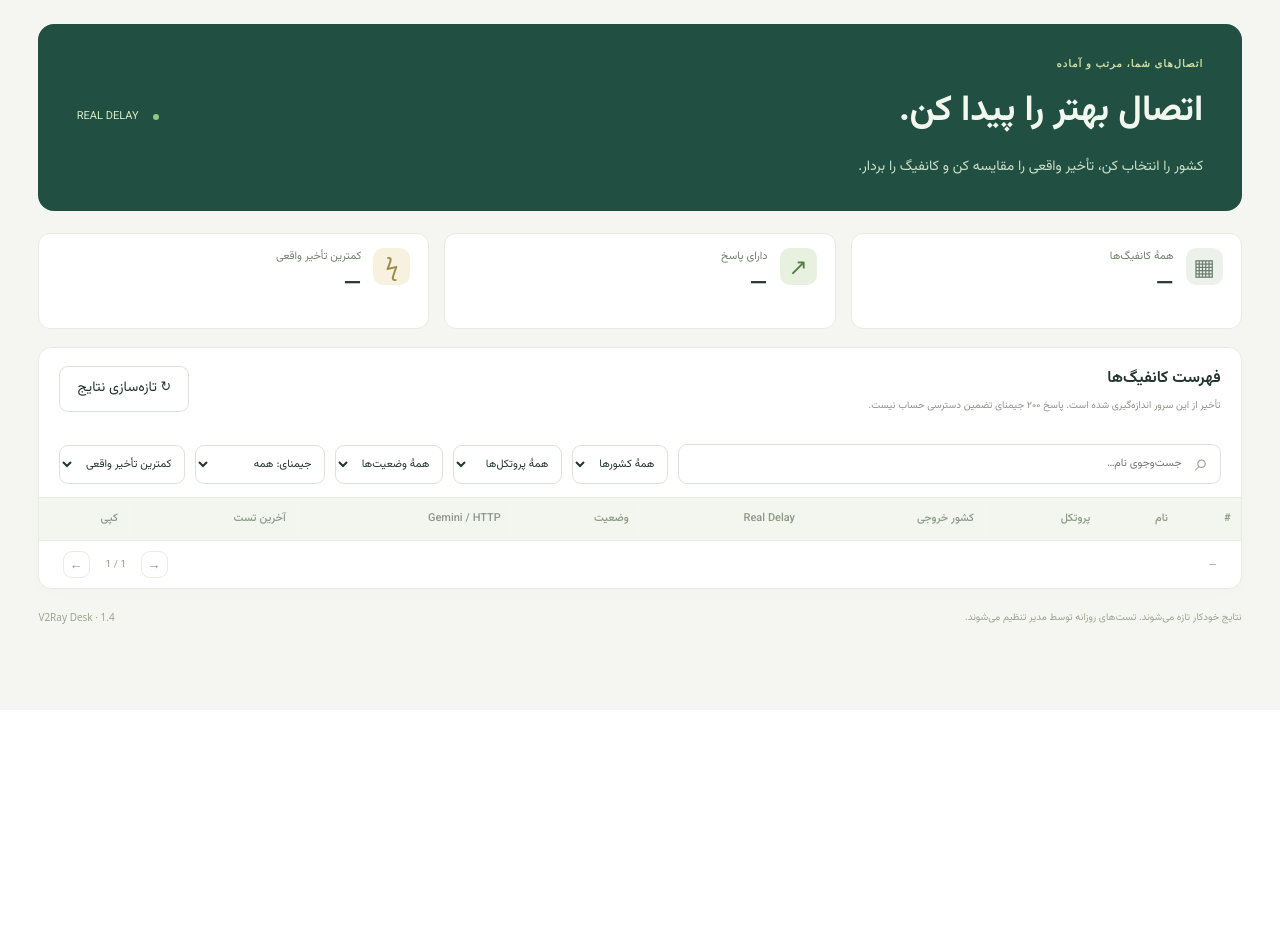
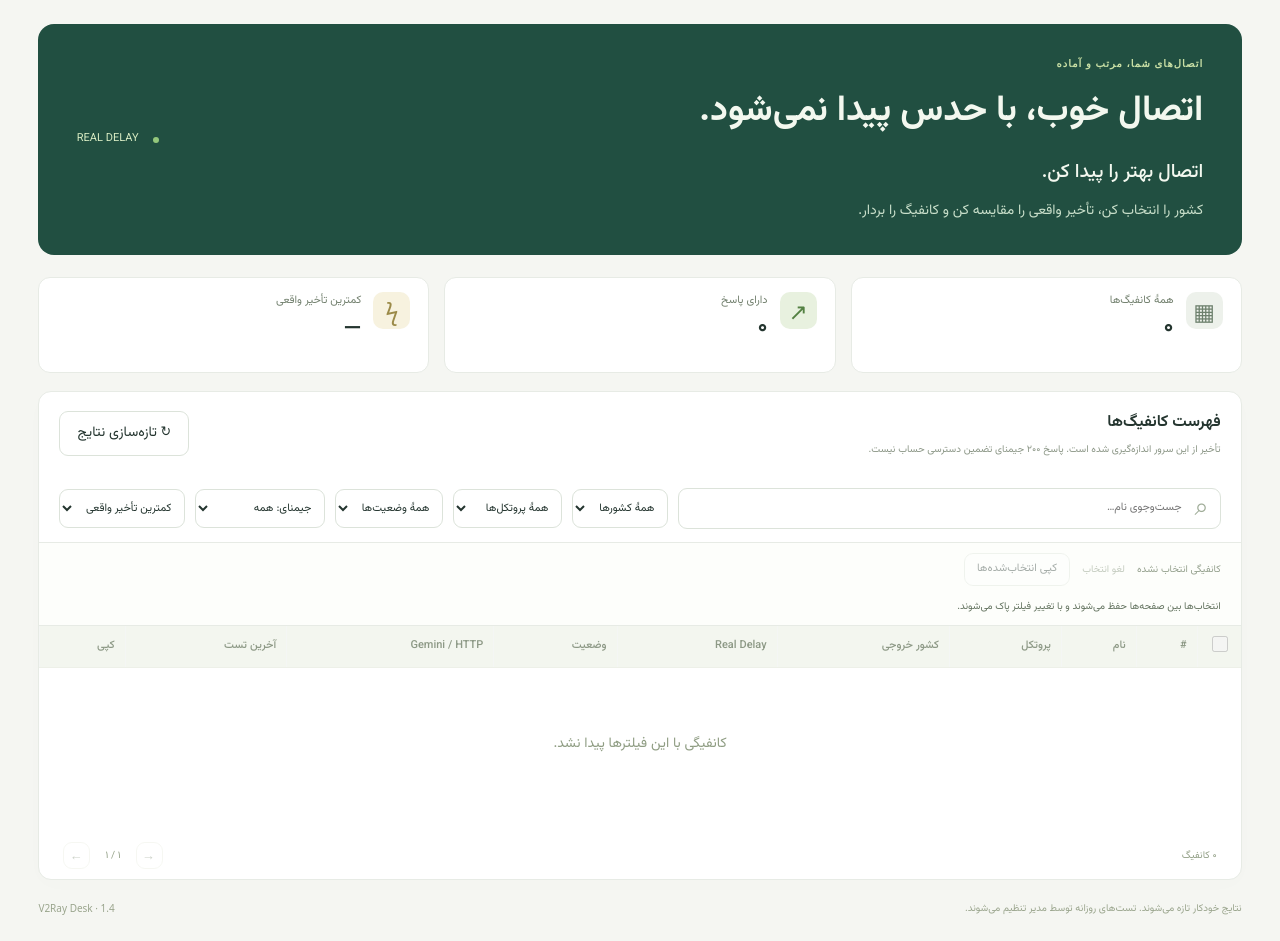
Before and after one commit to iamiralpha/v2ray-desk, a Flask app: page / in a window 1280 px wide. Shown: the part 90-1031 px from the top of the page. Before the commit the page ends 800 px from the top, so only its background shows below. Run offline with Flask 3, Linux system fonts and the light colour scheme; data comes from the database, SQL or seed files in the repository; data that the repository does not hold is empty; parts of the project's set-up code (start-up, migrations or seed data) failed here and were passed over.

Commit message:
Use the original large slogan and add public selection controls

```diff
--- a/panel/templates/public.html
+++ b/panel/templates/public.html
@@ -16,7 +16,7 @@
     <nav aria-label="{{ 'Navigation' if en else 'راهبری' }}"><a class="language-switch" href="{{ url_for('index',lang='fa' if en else 'en') }}">{{ 'فارسی' if en else 'English' }}</a><a class="primary" href="{{ url_for('login') }}">{{ 'Admin sign in' if en else 'ورود مدیریت' }} ↗</a></nav>
   </header>
   <main class="public-workspace">
-    <section class="public-hero"><div><p class="eyebrow">{{ 'YOUR CONNECTIONS, IN ORDER' if en else 'اتصال‌های شما، مرتب و آماده' }}</p><h1>{{ 'Find your next connection.' if en else 'اتصال بهتر را پیدا کن.' }}</h1><p>{{ 'Choose a country, compare Real Delay, and copy a configuration.' if en else 'کشور را انتخاب کن، تأخیر واقعی را مقایسه کن و کانفیگ را بردار.' }}</p></div><span class="public-live"><span class="dot"></span> REAL DELAY</span></section>
+    <section class="public-hero"><div><p class="eyebrow">{{ 'YOUR CONNECTIONS, IN ORDER' if en else 'اتصال‌های شما، مرتب و آماده' }}</p><h1>{{ 'A good connection takes more than guesswork.' if en else 'اتصال خوب، با حدس پیدا نمی‌شود.' }}</h1><p class="hero-subtitle">{{ 'Find your next connection.' if en else 'اتصال بهتر را پیدا کن.' }}</p><p>{{ 'Choose a country, compare Real Delay, and copy a configuration.' if en else 'کشور را انتخاب کن، تأخیر واقعی را مقایسه کن و کانفیگ را بردار.' }}</p></div><span class="public-live"><span class="dot"></span> REAL DELAY</span></section>
     <section class="stats public-stats" aria-label="{{ 'Statistics' if en else 'آمار' }}">
       <article><span class="stat-icon neutral">▦</span><div><p>{{ 'All configurations' if en else 'همهٔ کانفیگ‌ها' }}</p><strong id="public-total">—</strong></div></article>
       <article><span class="stat-icon good">↗</span><div><p>{{ 'Responding' if en else 'دارای پاسخ' }}</p><strong id="public-healthy">—</strong></div></article>
@@ -33,12 +33,13 @@
         <select id="public-sort" aria-label="{{ 'Sort' if en else 'مرتب‌سازی' }}"><option value="latency">{{ 'Lowest Real Delay' if en else 'کمترین تأخیر واقعی' }}</option><option value="newest">{{ 'Newest first' if en else 'جدیدترین‌ها' }}</option></select>
       </div>
       <p id="public-notice" role="status" class="public-notice" hidden></p>
-      <div class="table-scroll"><table><thead><tr><th scope="col">#</th><th scope="col">{{ 'Name' if en else 'نام' }}</th><th scope="col">{{ 'Protocol' if en else 'پروتکل' }}</th><th scope="col">{{ 'Exit country' if en else 'کشور خروجی' }}</th><th scope="col">Real Delay</th><th scope="col">{{ 'Status' if en else 'وضعیت' }}</th><th scope="col">Gemini / HTTP</th><th scope="col">{{ 'Last tested' if en else 'آخرین تست' }}</th><th scope="col">{{ 'Copy' if en else 'کپی' }}</th></tr></thead><tbody id="public-rows"></tbody></table></div>
+      <div class="selection-bar public-selection"><span id="public-selection-count" role="status">{{ 'No configurations selected' if en else 'کانفیگی انتخاب نشده' }}</span><button id="public-clear-selection" class="text-button" disabled>{{ 'Clear selection' if en else 'لغو انتخاب' }}</button><button id="public-copy-selected" class="secondary" disabled>{{ 'Copy selected' if en else 'کپی انتخاب‌شده‌ها' }}</button><span class="public-selection-note">{{ 'Selections stay across pages and clear when filters change.' if en else 'انتخاب‌ها بین صفحه‌ها حفظ می‌شوند و با تغییر فیلتر پاک می‌شوند.' }}</span></div>
+      <div class="table-scroll"><table><thead><tr><th class="check-cell"><input id="public-select-page" type="checkbox" aria-label="{{ 'Select this page' if en else 'انتخاب این صفحه' }}"></th><th scope="col">#</th><th scope="col">{{ 'Name' if en else 'نام' }}</th><th scope="col">{{ 'Protocol' if en else 'پروتکل' }}</th><th scope="col">{{ 'Exit country' if en else 'کشور خروجی' }}</th><th scope="col">Real Delay</th><th scope="col">{{ 'Status' if en else 'وضعیت' }}</th><th scope="col">Gemini / HTTP</th><th scope="col">{{ 'Last tested' if en else 'آخرین تست' }}</th><th scope="col">{{ 'Copy' if en else 'کپی' }}</th></tr></thead><tbody id="public-rows"></tbody></table></div>
       <p id="public-empty" class="empty" hidden>{{ 'No configurations match these filters.' if en else 'کانفیگی با این فیلترها پیدا نشد.' }}</p>
       <footer class="table-footer"><span id="public-count">—</span><div><button class="icon-button" id="public-prev" aria-label="{{ 'Previous page' if en else 'صفحهٔ قبل' }}">{{ '←' if en else '→' }}</button><span id="public-page">1 / 1</span><button class="icon-button" id="public-next" aria-label="{{ 'Next page' if en else 'صفحهٔ بعد' }}">{{ '→' if en else '←' }}</button></div></footer>
     </section>
     <p class="footnote">{{ 'Results refresh automatically. Daily checks are managed by the administrator.' if en else 'نتایج خودکار تازه می‌شوند. تست‌های روزانه توسط مدیر تنظیم می‌شوند.' }}<span>V2Ray Desk · 1.4</span></p>
   </main>
-  <dialog id="public-copy-dialog"><div class="dialog-heading"><h2>{{ 'Configuration link' if en else 'لینک کانفیگ' }}</h2><button id="public-copy-close" class="icon-button" aria-label="{{ 'Close' if en else 'بستن' }}">×</button></div><label for="public-copy-text">{{ 'Copy this link into your client' if en else 'این لینک را کپی و در برنامهٔ خود وارد کنید' }}</label><textarea id="public-copy-text" dir="ltr" readonly rows="6"></textarea></dialog>
+  <dialog id="public-copy-dialog"><div class="dialog-heading"><h2>{{ 'Configuration links' if en else 'لینک‌های کانفیگ' }}</h2><button id="public-copy-close" class="icon-button" aria-label="{{ 'Close' if en else 'بستن' }}">×</button></div><p id="public-copy-status" role="status" class="hint"></p><label for="public-copy-text">{{ 'Copy these links into your client' if en else 'این لینک‌ها را کپی و در برنامهٔ خود وارد کنید' }}</label><textarea id="public-copy-text" dir="ltr" readonly rows="6"></textarea></dialog>
 </body>
 </html>
```
